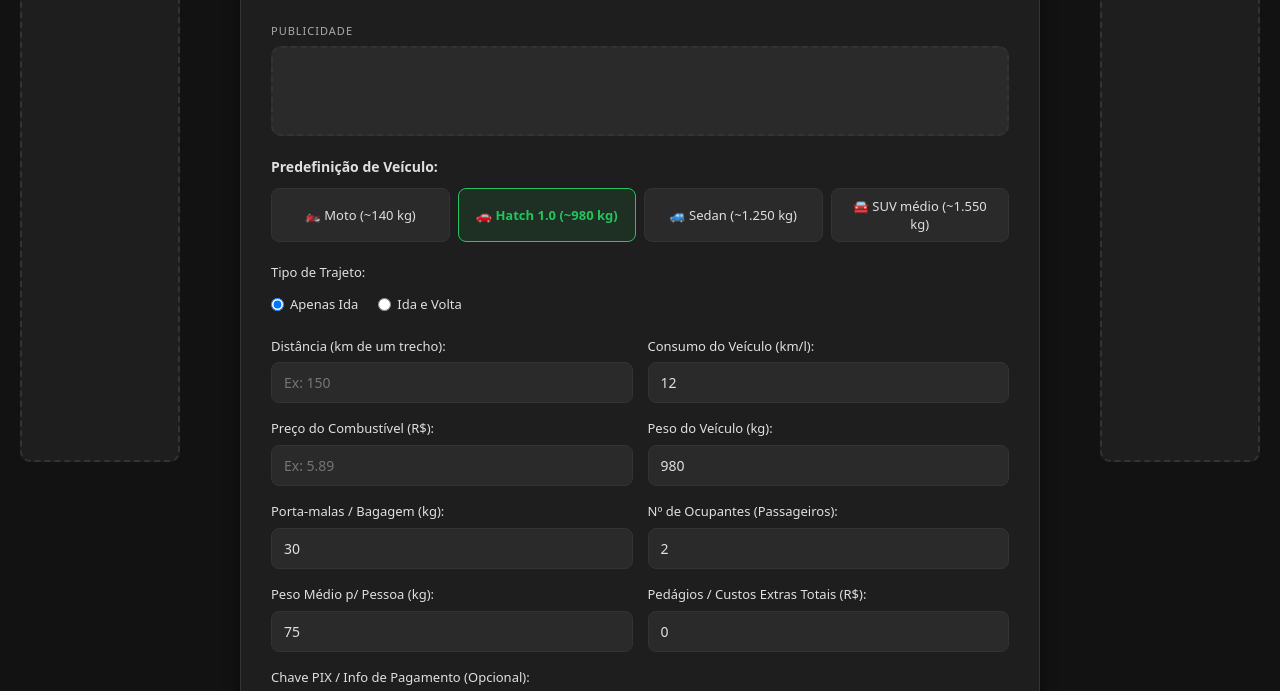
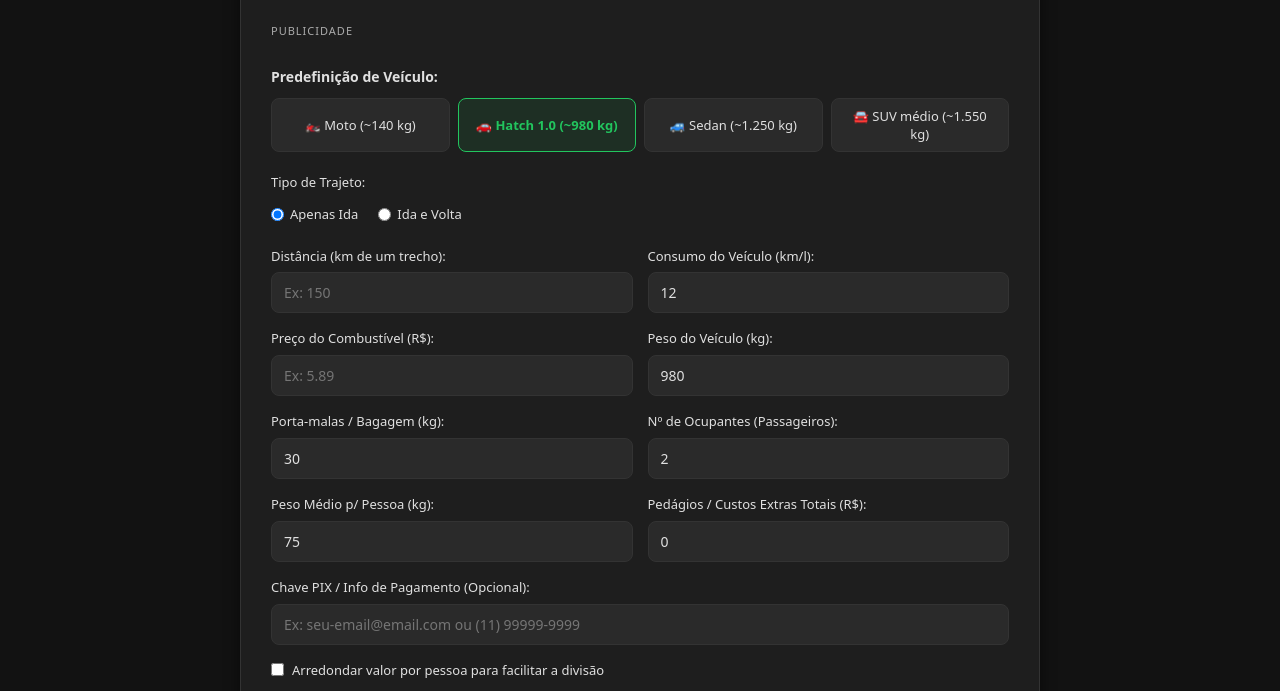
Before and after one commit to vDrigo/calculadoraviagem, a plain HTML site: page index.html in a window 1280 px wide. Shown: the part 182-873 px from the top of the page. Drawn offline with nearby package versions, Linux system fonts and the light colour scheme.

Commit message:
Refactor sidebar ad styles in style.css
Updated sidebar ad styles for better responsiveness and appearance.

```diff
--- a/style.css
+++ b/style.css
@@ -63,14 +63,9 @@ body {
 }
 
 .sidebar-ad-box {
-  background: var(--card-bg);
-  border: 2px dashed var(--border-color);
-  border-radius: 10px;
-  min-height: 600px;
-  display: flex;
-  align-items: center;
-  justify-content: center;
-  color: var(--text-muted);
+  background: transparent; /* Antes estava var(--card-bg) */
+  border: none;             /* Antes estava 2px dashed var(--border-color) */
+  min-height: auto;         /* Deixe automático enquanto não carrega anúncios */
 }
 
 .main-wrapper {
@@ -186,16 +181,9 @@ body {
 }
 
 .ad-box-content {
-  background: var(--input-bg);
-  border: 2px dashed var(--border-color);
-  border-radius: 10px;
-  padding: 15px;
-  text-align: center;
-  min-height: 90px;
-  display: flex;
-  align-items: center;
-  justify-content: center;
-  width: 100%;
+  background: transparent;
+  border: none;
+  min-height: auto;
 }
 
 /* FORMULÁRIO */
```
